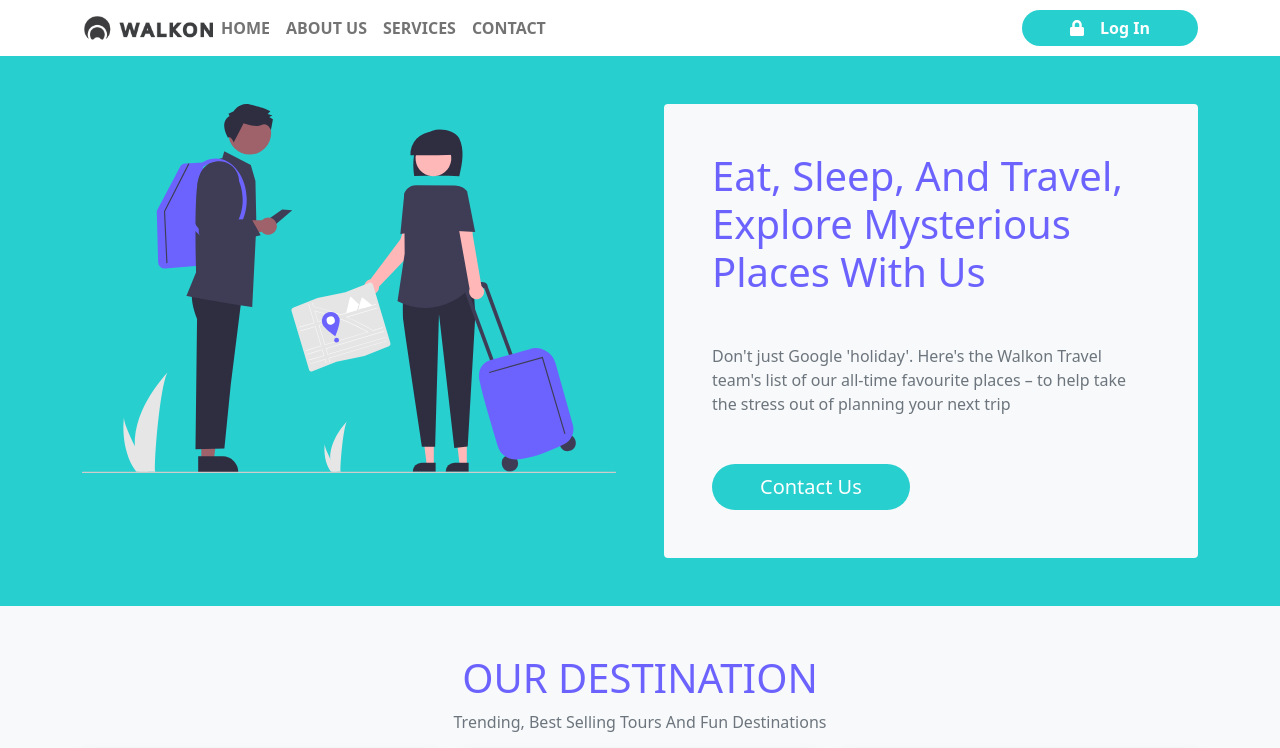
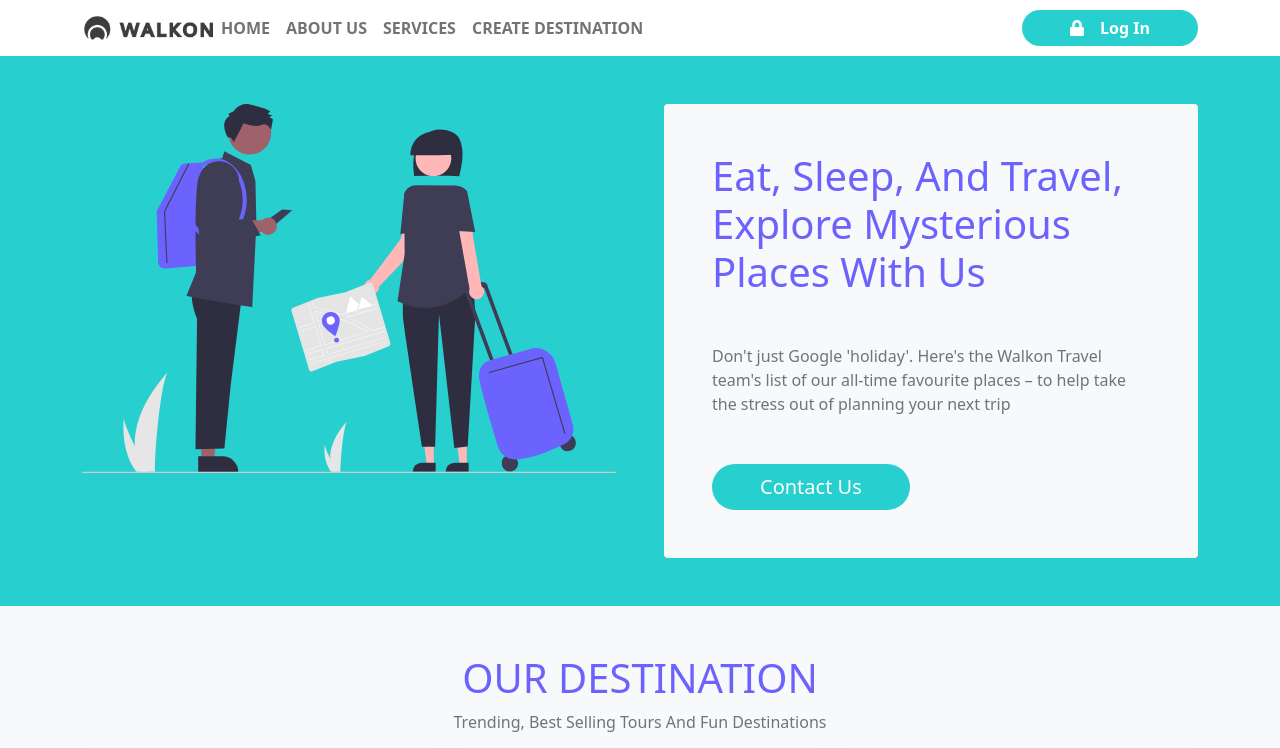
Before and after one commit to rubelsarker0/walkon-travel-agency-client-side, a React (Create React App) app: page / in a window 1280 px wide. Shown: the top 748 px of the page. Built offline with nearby package versions, Linux system fonts and the light colour scheme; no server answers.

Commit message:
added-destination-ford

```diff
--- a/package.json
+++ b/package.json
@@ -11,6 +11,7 @@
     "@testing-library/jest-dom": "^5.14.1",
     "@testing-library/react": "^11.2.7",
     "@testing-library/user-event": "^12.8.3",
+    "axios": "^0.24.0",
     "bootstrap": "^5.1.3",
     "firebase": "^9.1.3",
     "react": "^17.0.2",
--- a/src/App.js
+++ b/src/App.js
@@ -7,6 +7,7 @@ import NotFound from './components/NotFound/NotFound';
 import Login from './components/Login/Login';
 import AuthProvider from './components/AuthProvider/AuthProvider';
 import Register from './components/Register/Register';
+import AddDestination from './components/AddDestination/AddDestination';
 import PrivateRoute, {
 	AuthenticationPrivateRoute,
 } from './components/PrivateRoute/PrivateRoute';
@@ -29,6 +30,9 @@ function App() {
 					<Route path="/account/register">
 						<Register></Register>
 					</Route>
+					<Route path="/create/destination">
+						<AddDestination></AddDestination>
+					</Route>
 					<Route path="*">
 						<NotFound></NotFound>
 					</Route>
--- a/src/components/Shared/Navigation/Navigation.js
+++ b/src/components/Shared/Navigation/Navigation.js
@@ -53,9 +53,9 @@ const Navigation = () => {
 								exact
 								activeClassName="text-info"
 								className="nav-link"
-								to="/contact"
+								to="/create/destination"
 							>
-								CONTACT
+								CREATE DESTINATION
 							</NavLink>
 						</Nav>
 
```
Also changed, not shown: 2 other files (tests, documents, lock files or other folders).
